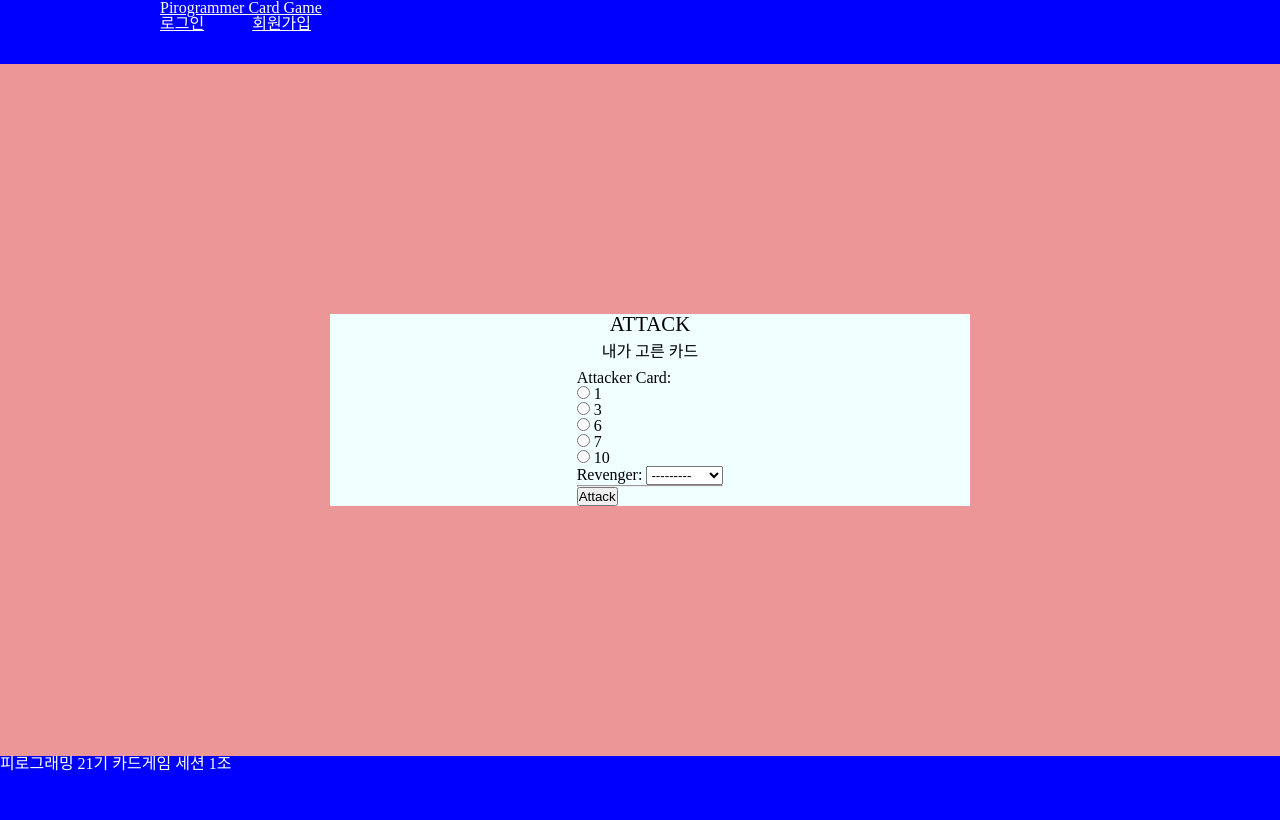
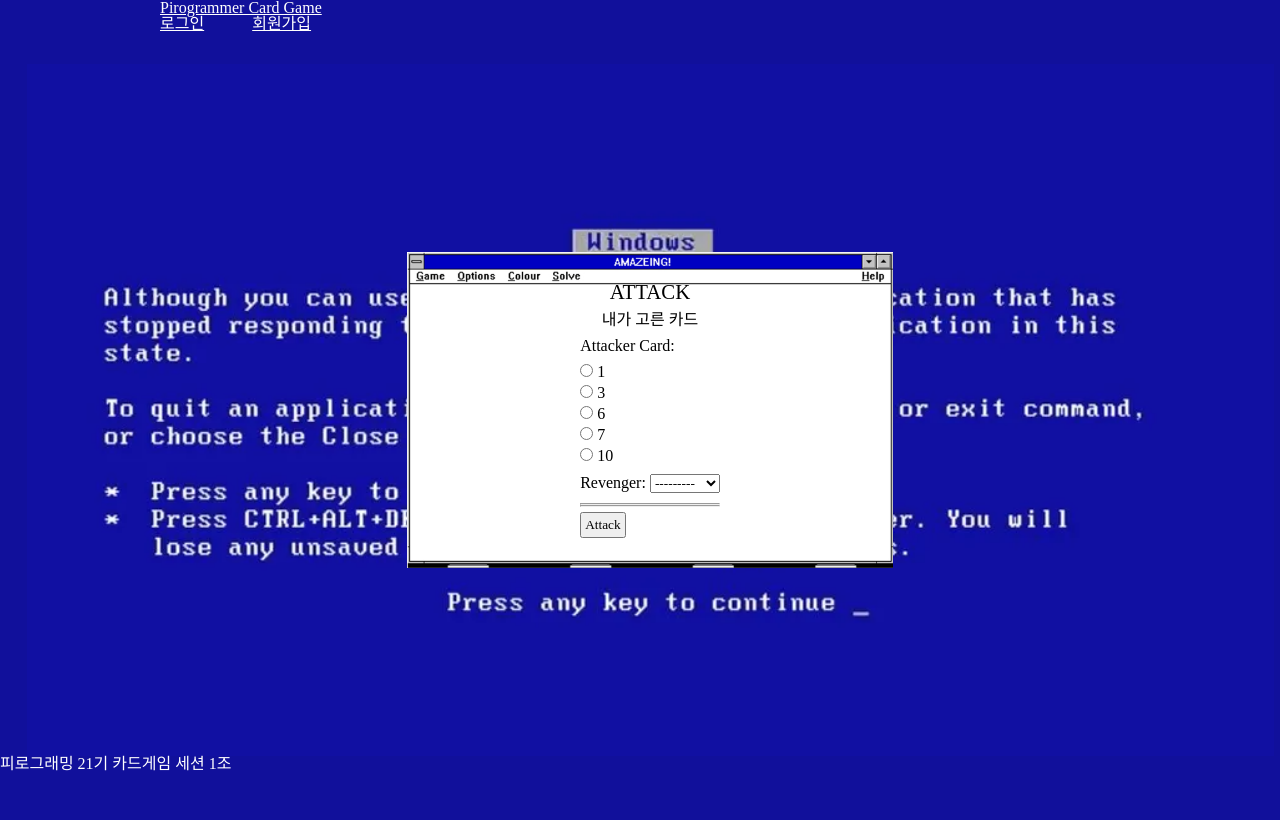
Before and after one commit to Pirogramming-21/Piro21_CardGame_01, a Django app: page /game/attack/ in a window 1280 px wide. Run offline with Django 4.2, Linux system fonts and the light colour scheme; data comes from the database, SQL or seed files in the repository; both versions use the stored data as it was after the commit; some web fonts are replaced.

Commit message:
[feat] attack.html css 추가

```diff
--- a/static/css/game/attack.css
+++ b/static/css/game/attack.css
@@ -7,25 +7,72 @@
     font-style: normal;
 }
 
+@font-face {
+    font-family: 'DungGeunMo';
+    src: url('https://fastly.jsdelivr.net/gh/projectnoonnu/noonfonts_six@1.2/DungGeunMo.woff') format('woff');
+    font-weight: normal;
+    font-style: normal;
+}
+
 .attack__container {
-    background-color: rgb(236, 151, 151);
     padding: 10px;
     display: flex;
     justify-content: center;
     align-items: center;
     width: 100%;
+    background-image: url(../../images/blue_screen.png);
+    background-size : contain ;
+    background-repeat: no-repeat;
+    background-position: center;
+
 }
-
 .attack__form{
-    width: 50%;
     display: flex;
     flex-direction: column;
     justify-content: center;
     align-items: center;
-    background-color: azure;
+    padding: 30px 200px;
+    background-color: transparent;
+    background-image: url('../../images/game_background.jpg');
+    background-size :  contain;
+    background-repeat: no-repeat;
+    background-position: center;
     gap: 10px;
 }
+
+.attack_form p {
+    font-family: var(--main-font);
+    margin-bottom: 10px;
+
+}
+
+#id_attacker_card {
+    display: flex;
+    flex-direction: column;
+    gap: 5px;
+    font-family: var(--main-font);
+}
+#id_attacker_card div {
+    display: flex;
+    align-items: center;
+    text-align: center;
+}
+
+#id_revenger {
+    font-family: var(--main-font);
+}
+
 #attack__title {
-    font-family: 'MoveSans-Bold';
+    font-family: var(--main-font);
     font-size: 1.3rem;
 }
+
+#card__title {
+    font-family: "DungGeunMo";
+}
+
+.submit_btn {
+    margin-top: 5px;
+    padding: 3px;
+    font-family: var(--main-font);
+}
--- a/static/css/main.css
+++ b/static/css/main.css
@@ -8,7 +8,7 @@
 :root {
     --main-color: #11109B;
     --gray-color: #A6A7AD;
-    --main-font: "DungHeunMo";
+    --main-font: "DungGeunMo";
     --main-border: 2px solid black;
 }
 
@@ -24,7 +24,7 @@ a {
 
 
 nav {
-    background-color: blue;
+    background-color: var(--main-color);
     display: flex;
     align-items: center;
     height: 8vh;
@@ -48,7 +48,7 @@ nav > div {
 /*footer*/
 footer{
     height: 8vh;
-    background-color: blue;
+    background-color: var(--main-color);
     display: flex;
     justify-content: flex-end;
     align-items: center;
@@ -63,7 +63,7 @@ footer > span{
 section {
     height: 84vh;
     /*배경사진추가*/
-    background-color: blue;
+    background-color: var(--main-color);
     background-size: cover;
 }
 
@@ -100,7 +100,7 @@ section {
 }
 
 .btn_game, .btn_history, .btn_signup {
-    background-color: blue;
+    background-color: var(--main-color);
     cursor: pointer;
     padding: 5px 20px;
     border-radius: 15px;
--- a/templates/base.html
+++ b/templates/base.html
@@ -5,8 +5,8 @@
 <head>
     <meta charset="UTF-8">
     <meta name="viewport" content="width=device-width, initial-scale=1.0">
-    <link rel="stylesheet" href="../static/css/main.css">
-    <link rel="stylesheet" href="../static/css/login.css">
+    <link rel="stylesheet" href="{% static 'css/main.css' %}">
+    <link rel="stylesheet" href="{% static 'css/login.css' %}">
     {% block head %}
 
     {% endblock %}
--- a/templates/game/attack.html
+++ b/templates/game/attack.html
@@ -12,11 +12,15 @@
         <div class="attack__form">
             <div id="attack__title">ATTACK</div>
             <div id="card__title">내가 고른 카드</div>
-            <form action="{% url 'game:attack' %}" method="POST" class="attack_form">
-                {% csrf_token %}{{form.as_p}}
-                <hr>
-                <button type="submit" class="submit_btn">Attack</button>
-            </form>
+            <div id="form__container">
+                <form action="{% url 'game:attack' %}" method="POST" class="attack_form">
+                    {% csrf_token %}{{form.as_p}}
+
+                    <hr/>
+                    <hr/>
+                    <button type="submit" class="submit_btn">Attack</button>
+                </form>
+            </div>
         </div>
     </section>
 {% endblock %}
```
Also changed, not shown: db.sqlite3, static/images/blue_screen.png (added), static/images/game_background.jpg (added).
